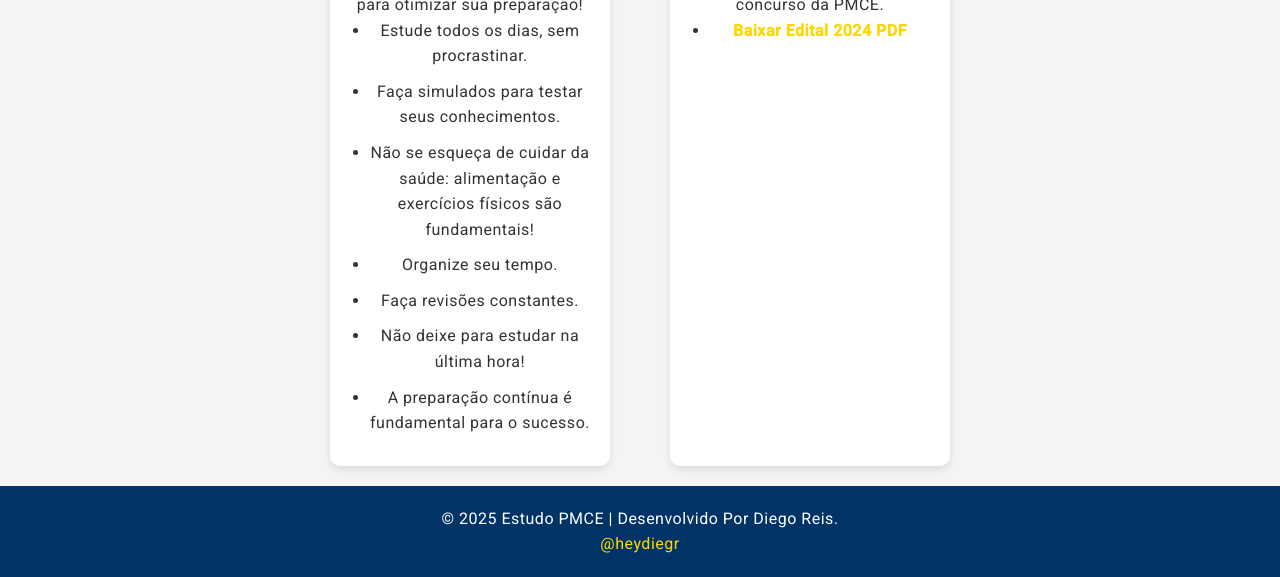
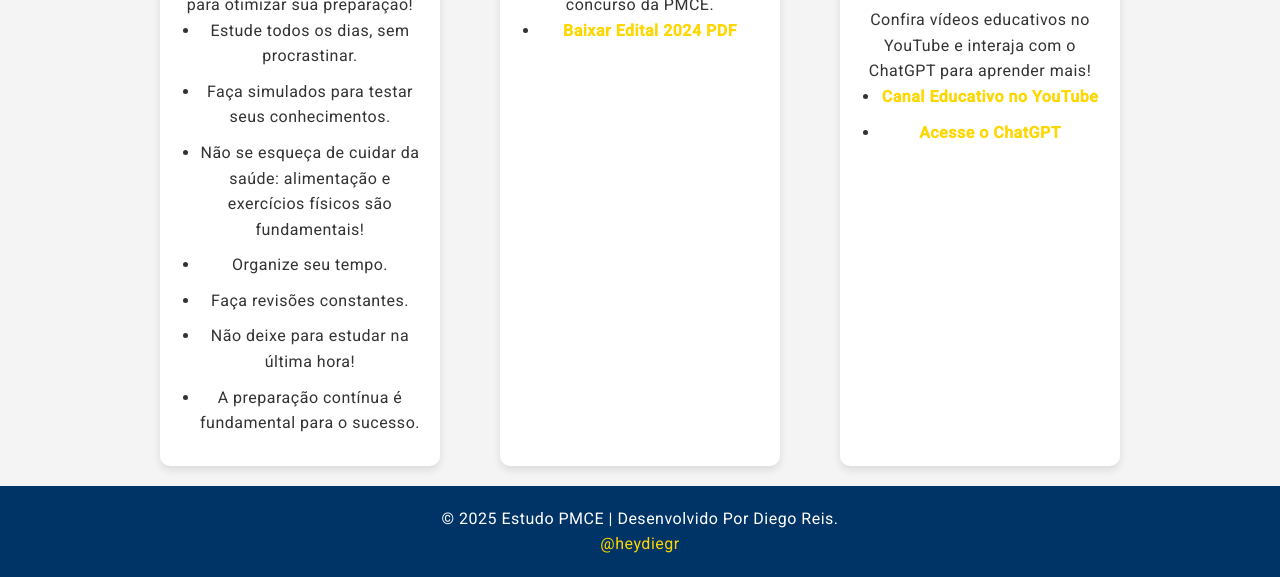
Before and after one commit to RdiegoSilva/Pmce, a plain HTML site: page index.html in a window 1280 px wide. Shown: the part 1054-1631 px from the top of the page. Drawn offline with Linux system fonts and the light colour scheme.

Commit message:
index.html

```diff
--- a/index.html
+++ b/index.html
@@ -85,6 +85,18 @@
                 <li><a href="editais/EDITAL2024.pdf" target="_blank">Baixar Edital 2024 PDF</a></li>
             </ul>
         </div>
+        <!-- Card do YouTube e ChatGPT -->
+<div class="card">
+    <h2><i class="fab fa-youtube"></i> YouTube e ChatGPT</h2>
+    <p>Confira vídeos educativos no YouTube e interaja com o ChatGPT para aprender mais!</p>
+    <ul>
+        <!-- Link para o canal do YouTube -->
+        <li><a href="https://www.youtube.com" target="_blank">Canal Educativo no YouTube</a></li>
+
+        <!-- Link para o ChatGPT -->
+        <li><a href="https://chat.openai.com" target="_blank">Acesse o ChatGPT</a></li>
+    </ul>
+</div>
     </div>
 </main>
 
```
